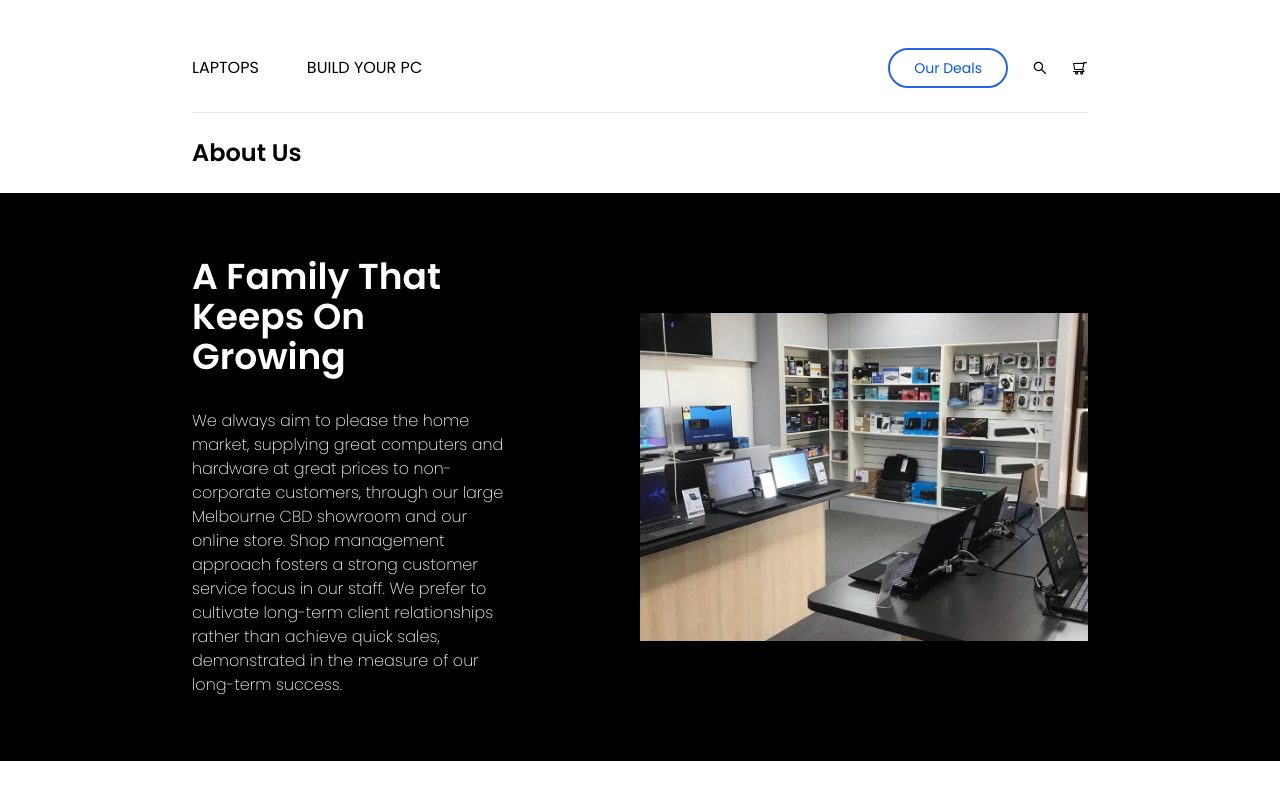
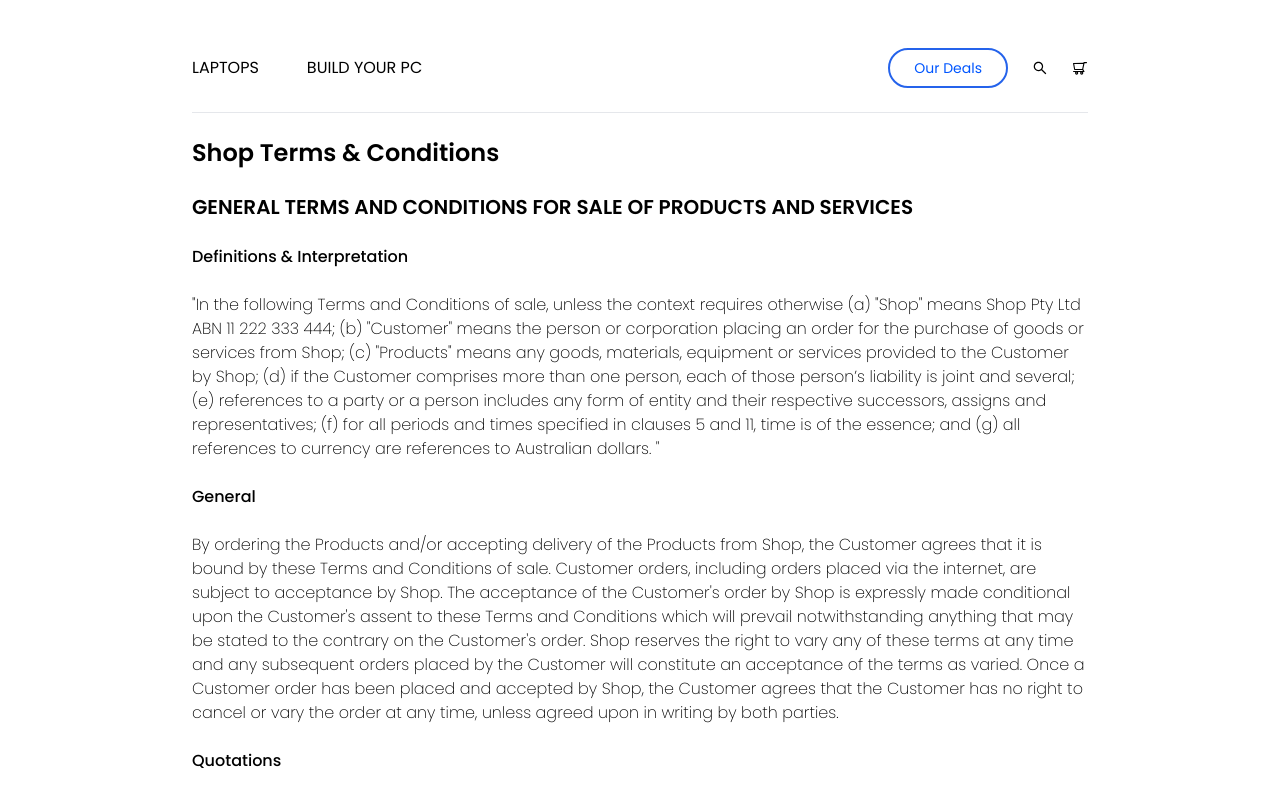
Before and after one commit to aaronbiscotti/tntech, a React (Create React App) app: page / in a window 1280 px wide. Shown: the top 800 px of the page. Built offline with nearby package versions, Linux system fonts and the light colour scheme.

Commit message:
aaron made me do extra work

```diff
--- a/src/App.jsx
+++ b/src/App.jsx
@@ -2,12 +2,14 @@ import React from 'react'
 import Footer from './components/Footer.jsx';
 import Home from './components/Home/Home.jsx';
 import About from './components/About.jsx';
+import Terms from './components/Terms.jsx';
 
 const App = () => {
   return (
     <div>
       {/* <Home/> */}
-      <About/>
+      {/* <About/> */}
+      <Terms/>
     </div>
   )
 }
--- /dev/null
+++ b/src/components/Terms.jsx
@@ -0,0 +1,78 @@
+import React from "react";
+import Nav from "./Nav.jsx";
+
+const sections = [
+  {
+    heading: "Definitions & Interpretation",
+    text: `"In the following Terms and Conditions of sale, unless the context requires otherwise\n\n
+            (a) "Shop" means Shop Pty Ltd ABN 11 222 333 444;
+            (b) "Customer" means the person or corporation placing an order for the purchase of goods or services from Shop;
+            (c) "Products" means any goods, materials, equipment or services provided to the Customer by Shop;
+            (d) if the Customer comprises more than one person, each of those person’s liability is joint and several;
+            (e) references to a party or a person includes any form of entity and their respective successors, assigns and representatives;
+            (f) for all periods and times specified in clauses 5 and 11, time is of the essence; and
+            (g) all references to currency are references to Australian dollars. "`,
+  },
+  {
+    heading: "General",
+    text: "By ordering the Products and/or accepting delivery of the Products from Shop, the Customer agrees that it is bound by these Terms and Conditions of sale. Customer orders, including orders placed via the internet, are subject to acceptance by Shop. The acceptance of the Customer's order by Shop is expressly made conditional upon the Customer's assent to these Terms and Conditions which will prevail notwithstanding anything that may be stated to the contrary on the Customer's order. Shop reserves the right to vary any of these terms at any time and any subsequent orders placed by the Customer will constitute an acceptance of the terms as varied. Once a Customer order has been placed and accepted by Shop, the Customer agrees that the Customer has no right to cancel or vary the order at any time, unless agreed upon in writing by both parties.",
+  },
+  {
+    heading: "Quotations",
+    text: "Any quotation by Shop to the Customer will be open for acceptance by the Customer within the period stated in the quotation or, where no period is stated, within seven (7) days from the date of the quotation. Thereafter, prices stated in the quotation may be varied by Shop without notice to the Customer.",
+  },
+  {
+    heading: "Prices / Taxes",
+    text: "The prices charged by and payable to Shop will be the ruling prices applicable at the time of order placement, provided that the Products are accepted for delivery within a reasonable time. Prices are subject to change without notice. Recommended retail prices are provided for indicative purposes only and there is no obligation for Shop to comply with that recommendation. It as agreed that should the Customer fail for any reason to acquire the quantity of Products sold then without limiting Shop' other rights and remedies the unit price charged for the goods sold may be amended to take into account any variation in the total quantity purchased by the Customer. Prices include GST, but do not include any other tax or duty, which is in addition to the price and is to be paid by the Customer at the time of payment for the Products.",
+  },
+  {
+    heading: "Terms of Payment",
+    text: "Credit Card Payments may attract a surcharge, and Shop will inform the Customer if this is to be the case before processing the transaction.\nUnless otherwise agreed in writing by Shop, where Shop has not agreed in writing to provide commercial credit to the Customer, the total purchase price for Products supplied will be due for payment in cash prior to delivery.\nWhere Shop has agreed in writing to provide commercial credit to the Customer, the Customer must make payments in accordance with the payment terms provided by Shop.\nWhere Shop has approved the provision of a commercial credit arrangement with the Customer but has not provided notice of the payment terms to the Customer, the Customer must pay the total purchase price for Products supplied within seven days of the statement date.\nCredit Card Payment at an Invoice or transaction level may also be offered to the Customer as a stand-alone payment method, or in conjunction with Credit Card Direct Debit Authorisation."
+  },
+  {
+    heading: "Credit Accounts",
+    text: "Any commercial credit arrangements that are provided to the Customer by Shop will continue until terminated by Shop at it sole discretion. In the event that Shop terminates the Customer's commercial credit arrangement, the Customer will be notified in writing and termination will take effect upon receipt of that notification by the Customer."
+  },
+  {
+    heading: "Change of Ownership",
+    text: "Trading accounts are approved by Shop based on the information supplied and the representations made by the Customer. In the event that there is a change in ownership of the Customer, whether total or partial, the Customer must immediately provide written notice to Shop informing Shop of these changes. Until Shop receives written notice from the Customer of a change in ownership, the Customer (including where it is a company or trustee, each of the Directors thereof) holds Shop indemnified against any and all losses, unpaid accounts, interest, damages, costs, charges, fees and expenses incurred or suffered by Shop in trading with any person, company (including the same company but with a different shareholder or shareholders) or other entity (including a trust) which may have purchased the Customer's business or any interest in the Customer's business or any of the shares in the Customer and used the Customer's previously approved account for trading.\nWhere a Customer has been authorised by Shop to make payments through Credit Card Direct Debit, the Customer must provide notice in writing at least five (5) days prior to any change in ownership of the business to allow Shop sufficient time to contact the new owner to obtain and confirm new Credit Card information if applicable."
+  },
+  {
+    heading: "Information on the Products supplied",
+    text: "All descriptive specifications, illustrations, drawings, data, dimensions and weights furnished by Shop or otherwise contained in catalogues or other advertising material are approximate only and are intended to be merely a general description of the goods, are not incorporated within this agreement and no not form part of the description of the goods sold under this or any other agreement unless otherwise agreed to in writing by Shop in which case such information will be subject to recognised trade tolerances."
+  },
+  {
+    heading: "Delivery",
+    text: "The means of delivering the Products to the Customer will be at Shop' discretion. Shop reserves the right to deliver Products in part deliveries. In the event that Shop incurs additional costs for meeting special (i.e. Tasmania / Northern Territory Deliveries) or urgent delivery arrangements, these additional costs may be charged to the Customer and may include the cost of airfreight where it is not the normal method of delivery. The Customer agrees to accept delivery of the Products sold at any time during normal business hours.\nShop will not be liable for any loss or damage resulting from any late delivery of the Products and late delivery will not entitle the Customer to rescind or repudiate the Customer's order for the Products."
+  }
+];
+const Terms = () => {
+  return (
+    <div className="text-black">
+      <Nav />
+      <h1 className="text-black text-2xl mb-6 mx-48">
+        Shop Terms & Conditions
+      </h1>
+      <h1 className="text-black text-xl mb-6 mx-48">
+        GENERAL TERMS AND CONDITIONS FOR SALE OF PRODUCTS AND SERVICES
+      </h1>
+
+      <div className="mx-48">
+        {sections.map(section => (
+          <div>
+            <h3 className="font-medium">{section.heading}</h3>
+            <br></br>
+            <p>{section.text}</p>
+            <br></br>
+          </div>
+        ))}
+      </div>
+
+      <div>
+
+      </div>
+    </div>
+  );
+};
+
+export default Terms;
```
